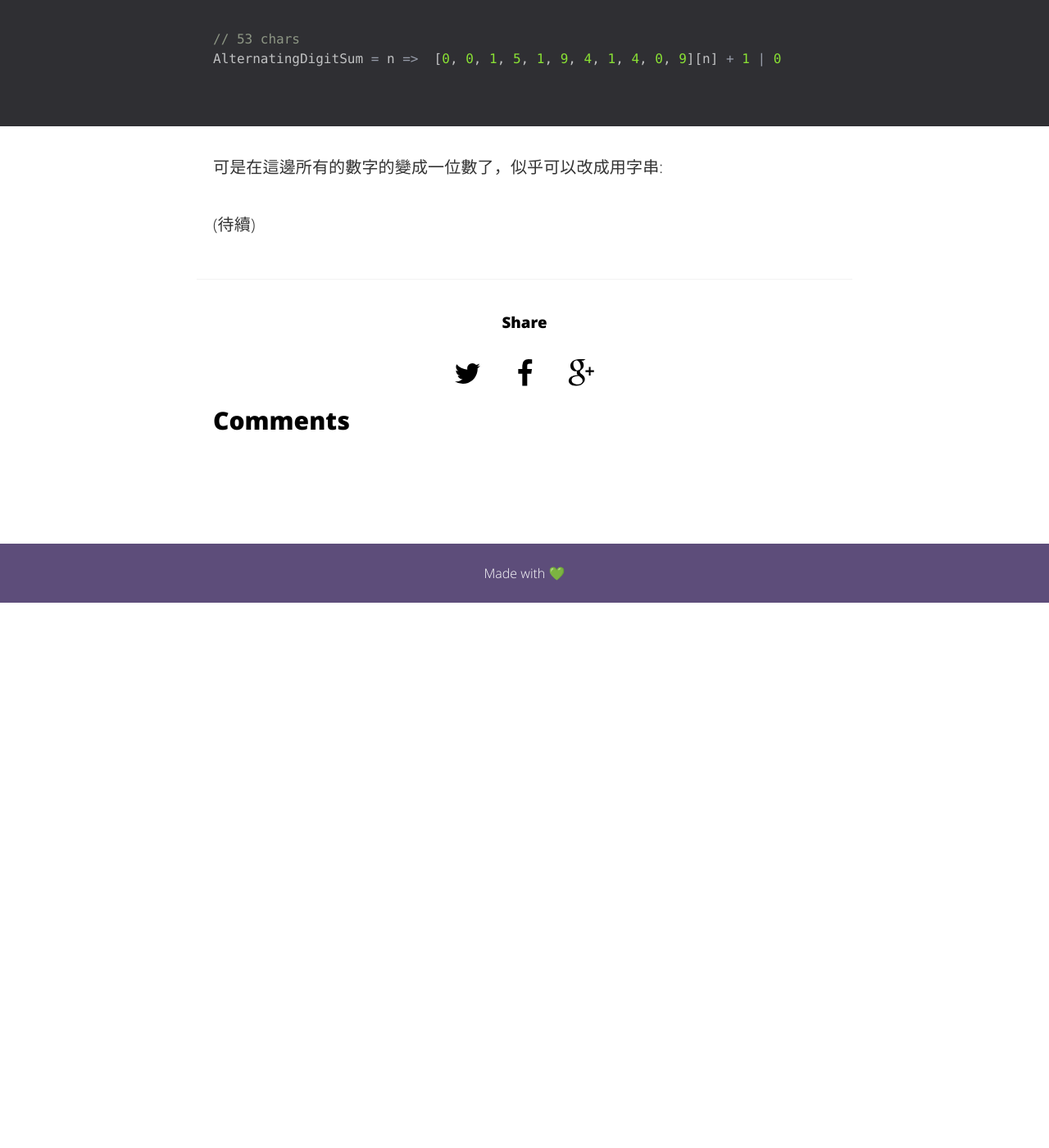
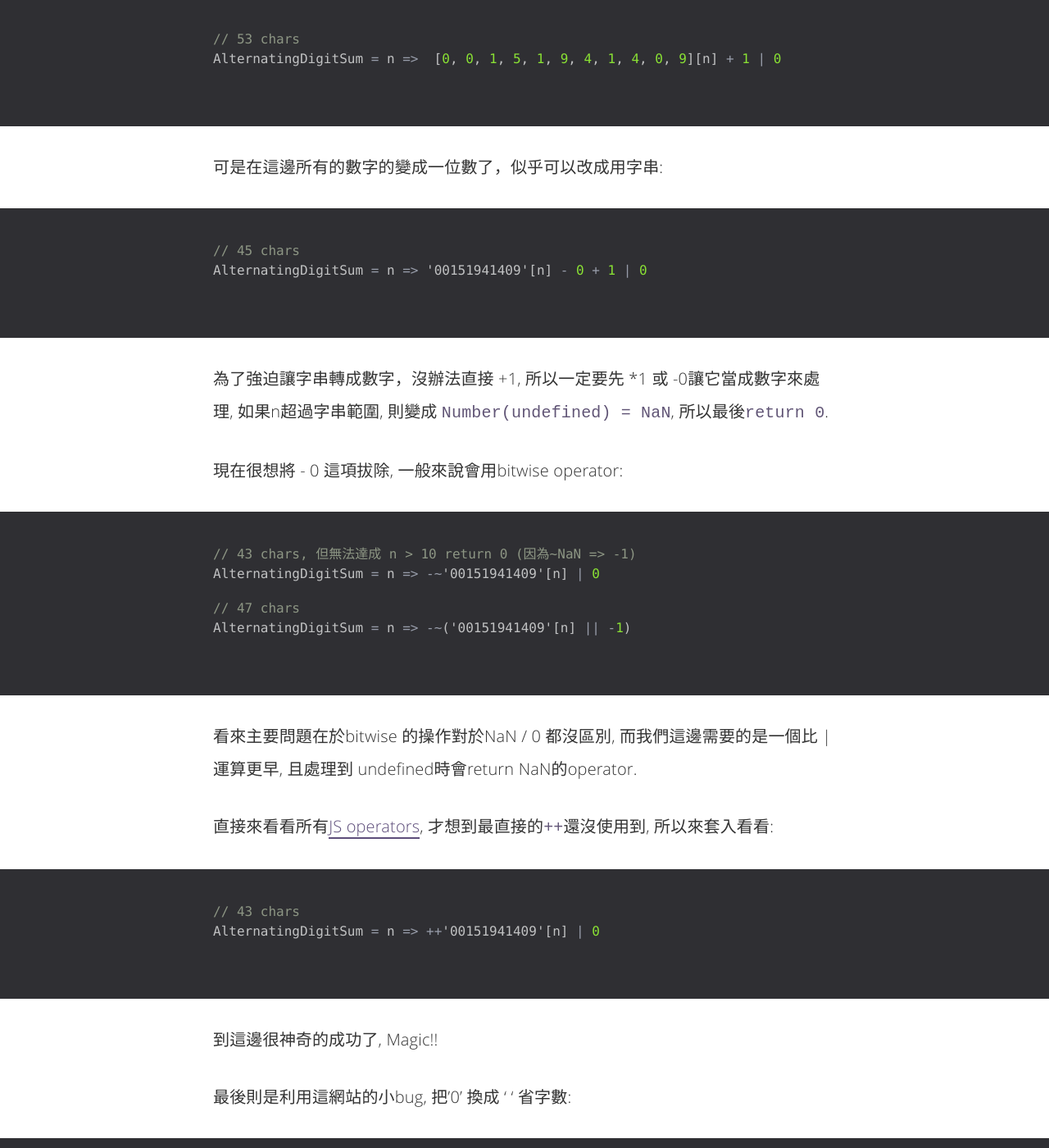
Before and after one commit to o-p/robin, a Jekyll site: the page built from _posts/2016-11-02-alternating-digit-sum.md, in a window 1280 px wide and 1400 px high, scrolled down 3105 px. Shown: the whole window at 82% size. Built offline with Jekyll 4.4.1, drawn with Linux system fonts in a browser that asks for light colours; comment, search, counter and statistics services are not loaded; before the commit the page ends 3840 px from its top, so only the background shows below that; some of the changed text lies outside the part shown.

Commit message:
publish Alternating Digit Sum

````diff
--- a/_posts/2016-11-02-alternating-digit-sum.md
+++ b/_posts/2016-11-02-alternating-digit-sum.md
@@ -97,4 +97,43 @@ AlternatingDigitSum = n =>  [0, 0, 1, 5, 1, 9, 4, 1, 4, 0, 9][n] + 1 | 0
 
 可是在這邊所有的數字的變成一位數了，似乎可以改成用字串:
 
-(待續)
+```js
+// 45 chars
+AlternatingDigitSum = n => '00151941409'[n] - 0 + 1 | 0
+```
+
+為了強迫讓字串轉成數字，沒辦法直接 +1, 所以一定要先 \*1 或 -0讓它當成數字來處理,
+如果n超過字串範圍, 則變成 `Number(undefined) = NaN`, 所以最後`return 0`.
+
+現在很想將 - 0 這項拔除, 一般來說會用bitwise operator:
+
+```js
+// 43 chars, 但無法達成 n > 10 return 0 (因為~NaN => -1)
+AlternatingDigitSum = n => -~'00151941409'[n] | 0
+
+// 47 chars
+AlternatingDigitSum = n => -~('00151941409'[n] || -1)
+```
+
+看來主要問題在於bitwise 的操作對於NaN / 0 都沒區別,
+而我們這邊需要的是一個比 | 運算更早, 且處理到 undefined時會return NaN的operator.
+
+直接來看看所有[JS operators](https://developer.mozilla.org/en-US/docs/Web/JavaScript/Guide/Expressions_and_Operators), 才想到最直接的`++`還沒使用到, 所以來套入看看:
+
+```js
+// 43 chars
+AlternatingDigitSum = n => ++'00151941409'[n] | 0
+```
+
+到這邊很神奇的成功了, Magic!!
+
+最後則是利用這網站的小bug, 把'0' 換成 ' ' 省字數:
+
+```js
+// 40 chars
+AlternatingDigitSum = n => ++'  1519414 9'[n] | 0
+```
+
+這邊同時還利用到一個很神奇的特性, 就是`Number(' ') === 0`,  只有空字串或空白字元會是0, 而如果是其他字元, 則會是NaN, e.g. `Number('a') === NaN`.
+
+又是個JS無用的冷知識...
````
